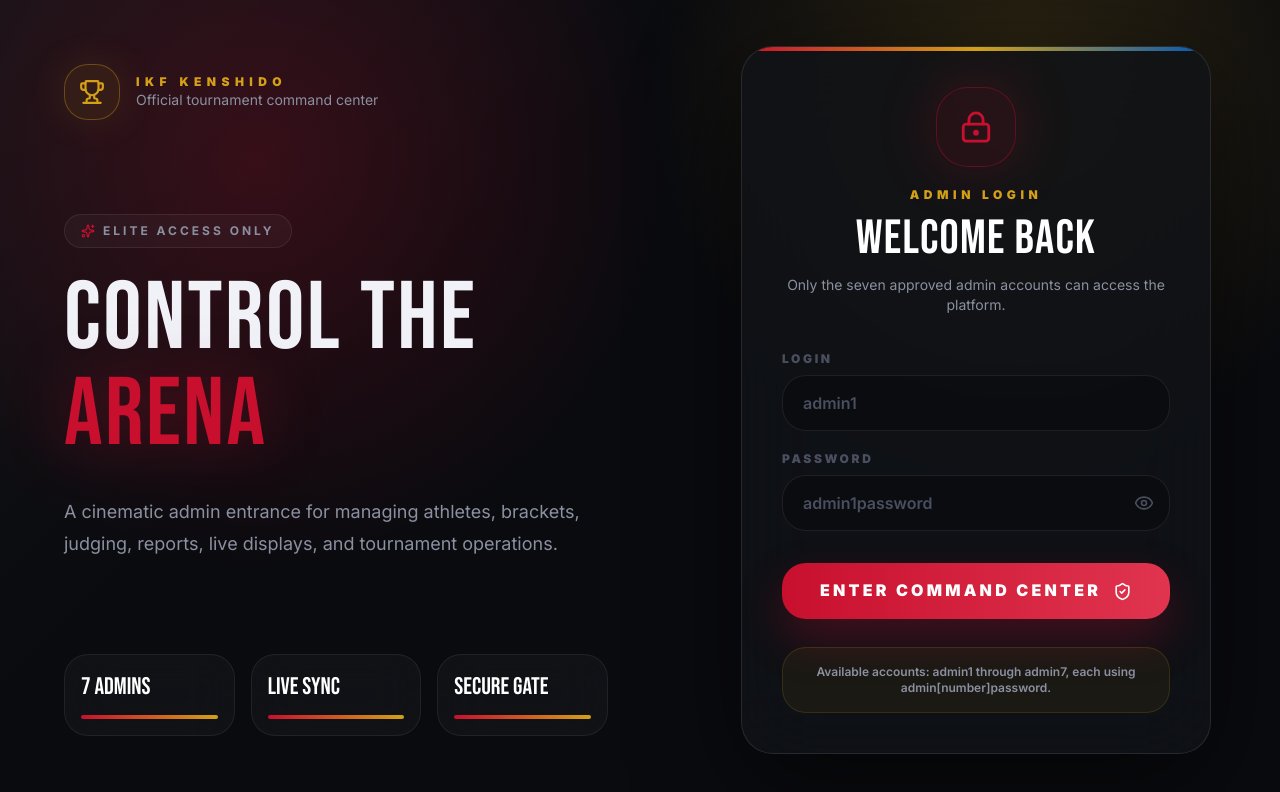
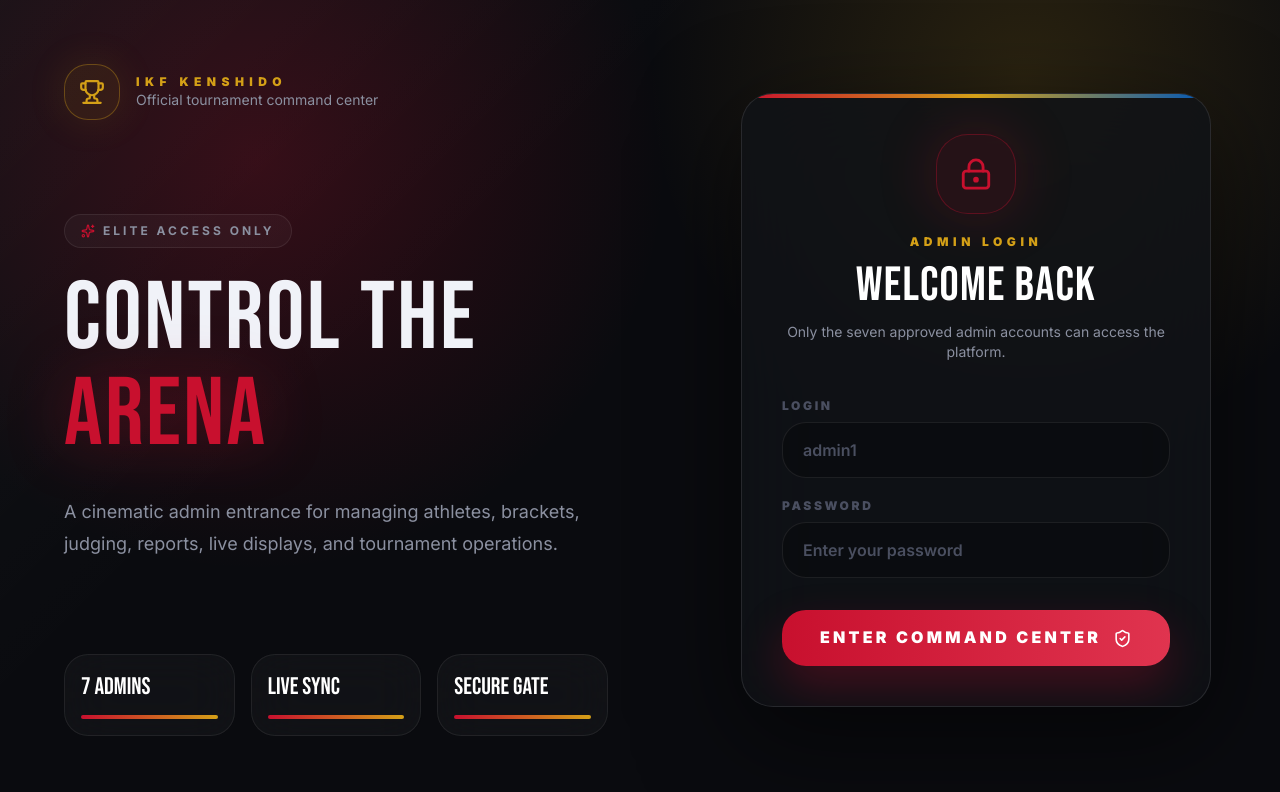
Before and after one commit to hamlou/systeme-tournoi, a Next.js app: page /dashboard in a window 1280 px wide. Shown: the top 792 px of the page. Built offline with nearby package versions, Linux system fonts and the light colour scheme.

Commit message:
Hide password indicators on login page
Remove the show/hide eye toggle, the revealing password placeholder, and
the help note that exposed the admin password convention.

```diff
--- a/components/auth/AuthGate.tsx
+++ b/components/auth/AuthGate.tsx
@@ -2,7 +2,7 @@
 
 import React from "react";
 import { motion } from "framer-motion";
-import { LockKeyhole, ShieldCheck, Trophy, Sparkles, Eye, EyeOff } from "lucide-react";
+import { LockKeyhole, ShieldCheck, Trophy, Sparkles } from "lucide-react";
 import toast from "react-hot-toast";
 
 const ADMIN_USERS = Array.from({ length: 7 }, (_, index) => {
@@ -44,7 +44,6 @@ export function AuthGate({ children }: { children: React.ReactNode }) {
   const [isAuthenticated, setIsAuthenticated] = React.useState(false);
   const [username, setUsername] = React.useState("");
   const [password, setPassword] = React.useState("");
-  const [showPassword, setShowPassword] = React.useState(false);
   const [isSubmitting, setIsSubmitting] = React.useState(false);
 
   React.useEffect(() => {
@@ -104,10 +103,9 @@ export function AuthGate({ children }: { children: React.ReactNode }) {
               <div className="mb-9 text-center"><div className="mx-auto mb-5 flex h-20 w-20 items-center justify-center rounded-3xl border border-[rgba(200,16,46,0.35)] bg-[rgba(200,16,46,0.1)] shadow-[0_0_60px_rgba(200,16,46,0.22)]"><LockKeyhole className="text-[var(--ikf-red)]" size={34} /></div><p className="text-xs font-black uppercase tracking-[0.38em] text-[var(--ikf-gold)]">Admin Login</p><h2 className="mt-3 font-display text-5xl tracking-wide text-white">Welcome Back</h2><p className="mt-3 text-sm text-[var(--text-secondary)]">Only the seven approved admin accounts can access the platform.</p></div>
               <div className="space-y-5">
                 <label className="block"><span className="mb-2 block text-xs font-black uppercase tracking-[0.22em] text-[var(--text-muted)]">Login</span><input value={username} onChange={(event) => setUsername(event.target.value)} className="h-14 w-full rounded-2xl border border-[rgba(255,255,255,0.08)] bg-black/25 px-5 text-base font-semibold text-white outline-none transition-all placeholder:text-[var(--text-muted)] focus:border-[var(--ikf-red)] focus:shadow-[0_0_0_4px_rgba(200,16,46,0.12)]" placeholder="admin1" autoComplete="username" required /></label>
-                <label className="block"><span className="mb-2 block text-xs font-black uppercase tracking-[0.22em] text-[var(--text-muted)]">Password</span><div className="relative"><input value={password} onChange={(event) => setPassword(event.target.value)} type={showPassword ? "text" : "password"} className="h-14 w-full rounded-2xl border border-[rgba(255,255,255,0.08)] bg-black/25 px-5 pr-14 text-base font-semibold text-white outline-none transition-all placeholder:text-[var(--text-muted)] focus:border-[var(--ikf-red)] focus:shadow-[0_0_0_4px_rgba(200,16,46,0.12)]" placeholder="admin1password" autoComplete="current-password" required /><button type="button" onClick={() => setShowPassword((current) => !current)} className="absolute right-4 top-1/2 -translate-y-1/2 text-[var(--text-muted)] transition-colors hover:text-white" aria-label={showPassword ? "Hide password" : "Show password"}>{showPassword ? <EyeOff size={20} /> : <Eye size={20} />}</button></div></label>
+                <label className="block"><span className="mb-2 block text-xs font-black uppercase tracking-[0.22em] text-[var(--text-muted)]">Password</span><div className="relative"><input value={password} onChange={(event) => setPassword(event.target.value)} type="password" className="h-14 w-full rounded-2xl border border-[rgba(255,255,255,0.08)] bg-black/25 px-5 text-base font-semibold text-white outline-none transition-all placeholder:text-[var(--text-muted)] focus:border-[var(--ikf-red)] focus:shadow-[0_0_0_4px_rgba(200,16,46,0.12)]" placeholder="Enter your password" autoComplete="current-password" required /></div></label>
               </div>
               <button type="submit" disabled={isSubmitting} className="mt-8 flex h-14 w-full items-center justify-center gap-3 rounded-2xl bg-gradient-to-r from-[var(--ikf-red)] to-[#e0344f] font-black uppercase tracking-[0.2em] text-white shadow-[0_20px_45px_rgba(200,16,46,0.28)] transition-all hover:-translate-y-0.5 hover:shadow-[0_24px_55px_rgba(200,16,46,0.38)] disabled:cursor-not-allowed disabled:opacity-70">{isSubmitting ? "Checking..." : "Enter Command Center"}<ShieldCheck size={19} /></button>
-              <div className="mt-7 rounded-2xl border border-[rgba(212,160,23,0.16)] bg-[rgba(212,160,23,0.06)] p-4 text-center text-xs font-semibold text-[var(--text-secondary)]">Available accounts: admin1 through admin7, each using admin[number]password.</div>
             </div>
           </motion.form>
         </div>
```
